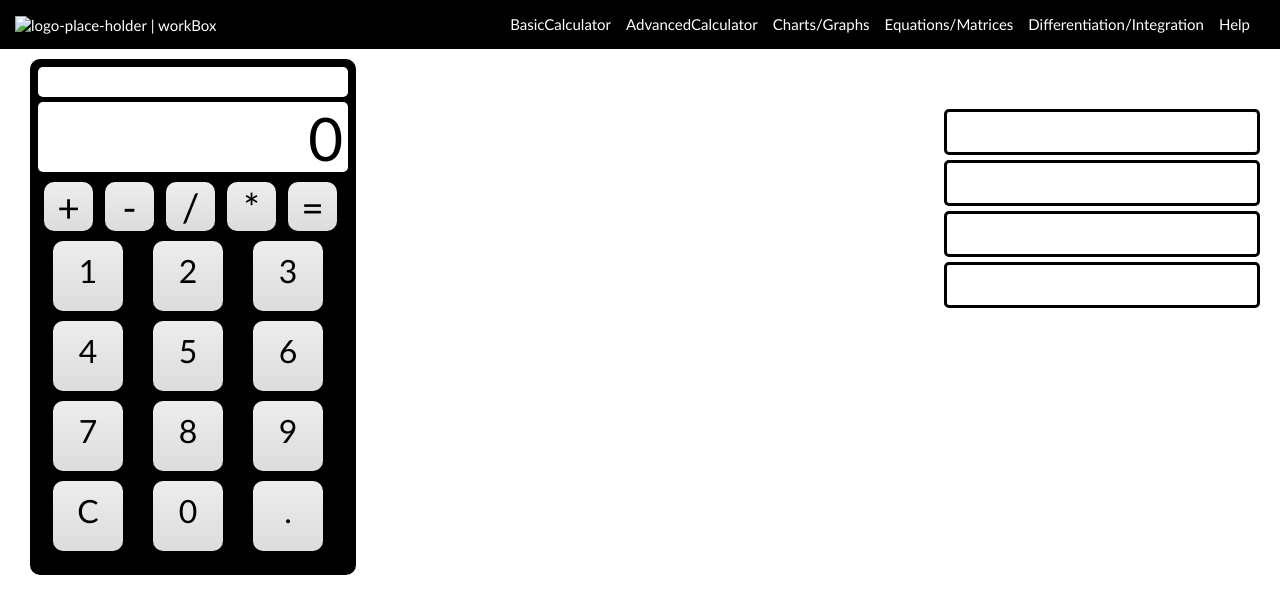
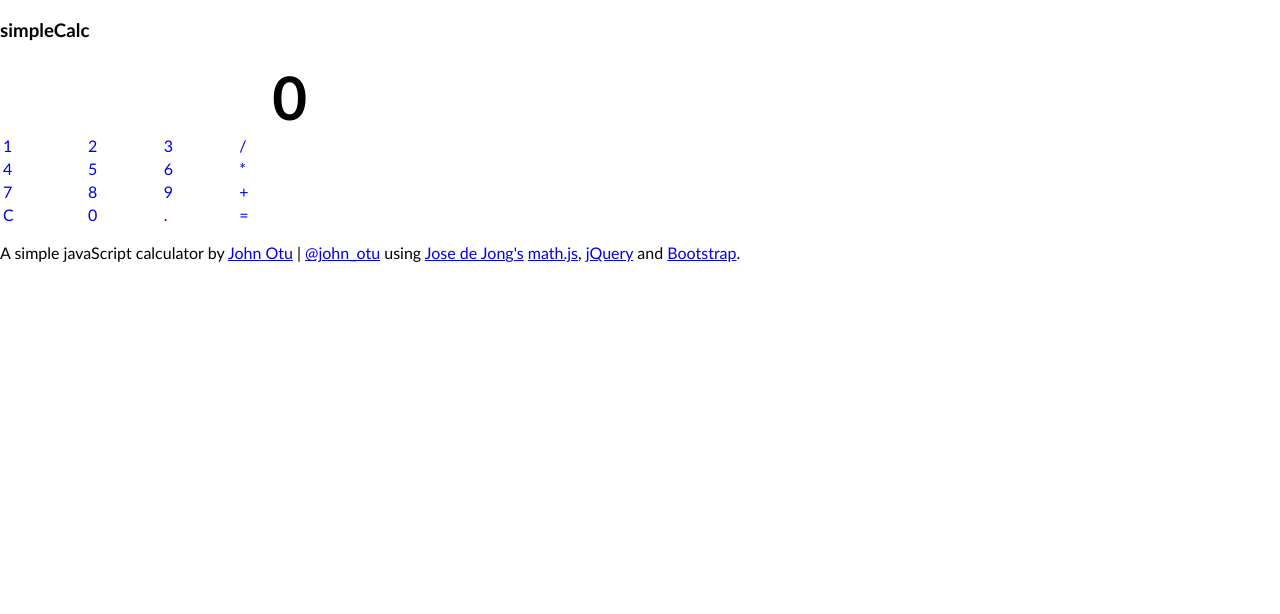
Before and after one commit to johnotu/workBox, a plain HTML site: page workBox.html in a window 1280 px wide. Drawn offline with nearby package versions, Linux system fonts and the light colour scheme.

Commit message:
ditched prev layout for a simpler one

```diff
--- a/workBox.html
+++ b/workBox.html
@@ -8,49 +8,53 @@
 		<script src="workBox.js"></script>
 	</head>
 	<body>
-		<div class="topnav">
-			<a class="topnav-left" href="#"><img src="" alt="logo-place-holder"> | workBox</a>
-			<a class="topnav-right" href="#">Help</a>
-			<a class="topnav-right" href="#">Differentiation/Integration</a>
-			<a class="topnav-right" href="#">Equations/Matrices</a>
-			<a class="topnav-right" href="#">Charts/Graphs</a>
-			<a class="topnav-right" href="#">AdvancedCalculator</a>
-			<a class="topnav-right" href="#">BasicCalculator</a>
+	  <div class="site-wrapper">
+	    <div class="site-wrapper-inner">
+	      <div class="cover-container">
+	        <div class="masthead clearfix">
+	          <div class="inner">
+	            <h3 class="masthead-brand">simpleCalc</h3>
+	          </div>
+	        </div>
+	        <div class="inner cover">
+	          <table class="table table-bordered table-condensed">
+	            <tr>
+	              <th id="total" class="display" colspan="4"></th>
+	            </tr>
+	            <tr>
+	              <td class="numbers"><a href="#" id="one" style="text-decoration: none;">1</a></td>
+	              <td class="numbers"><a href="#" id="two" style="text-decoration: none;">2</a></td>
+	              <td class="numbers"><a href="#" id="three" style="text-decoration: none;">3</a></td>
+	              <td class="operators"><a href="#" id="div" style="text-decoration: none;">/</a></td>
+	            </tr>
+	            <tr>
+	              <td class="numbers"><a href="#" id="number" style="text-decoration: none;">4</a></td>
+	              <td class="numbers"><a href="#" id="number" style="text-decoration: none;">5</a></td>
+	              <td class="numbers"><a href="#" id="number" style="text-decoration: none;">6</a></td>
+	              <td class="operators"><a href="#" id="mult" style="text-decoration: none;">*</a></td>
+	            </tr>
+	            <tr>
+	              <td class="numbers"><a href="#" id="number" style="text-decoration: none;">7</a></td>
+	              <td class="numbers"><a href="#" id="number" style="text-decoration: none;">8</a></td>
+	              <td class="numbers"><a href="#" id="number" style="text-decoration: none;">9</a></td>
+	              <td class="operators"><a href="#" id="add" style="text-decoration: none;">+</a></td>
+	            </tr>
+	            <tr>
+	              <td><a href="#" id="clear" style="text-decoration: none;">C</a></td>
+	              <td class="numbers"><a href="#" id="number" style="text-decoration: none;">0</a></td>
+	              <td><a href="#" id="deci" style="text-decoration: none;">.</a></td>
+	              <td><a href="#" id="compute" style="text-decoration: none;">=</a></td>
+	            </tr>
+	          </table>
+	        </div>
 
-		</div>
-
-
-		<div id="calculator">
-			<div id="inline"></div>
-			<div id="total">
-			</div>
-			<div id="operators">
-				<a id="add">+</a>
-				<a id="sub">-</a>
-				<a id="div">/</a>
-				<a id="mult">*</a>
-				<a id="compute">=</a>
-			</div>
-			<div id="numbers">
-				<a id="one">1</a>
-				<a id="two">2</a>
-				<a id="three">3</a>
-				<a id="four">4</a>
-				<a id="five">5</a>
-				<a id="six">6</a>
-				<a id="seven">7</a>
-				<a id="eight">8</a>
-				<a id="nine">9</a>
-				<a id="clear">C</a>
-				<a id="zero">0</a>
-				<a id="deci">.</a>
-			</div>
-		</div>
-		<div class="debug">
-			<div id="debug-display1"></div>
-			<div id="debug-display2"></div>
-			<div id="debug-display3"></div>
-			<div id="debug-display4"></div>
-		</div>
+	        <div class="mastfoot">
+	          <div class="inner">
+	            <p>A simple javaScript calculator by <a href="http://www.freecodecamp.com/johnotu">John Otu</a> | <a href="https://twitter.com/john_otu">@john_otu</a> using <a href="https://github.com/josdejong">Jose de Jong's</a> <a href="http://mathjs.org"> math.js</a>, <a href="https://jquery.com/"> jQuery</a> and <a href="http://getbootstrap.com/">Bootstrap</a>.</p>
+	          </div>
+	        </div>
+	      </div>
+	    </div>
+	  </div>
 	</body>
 </html>
```
